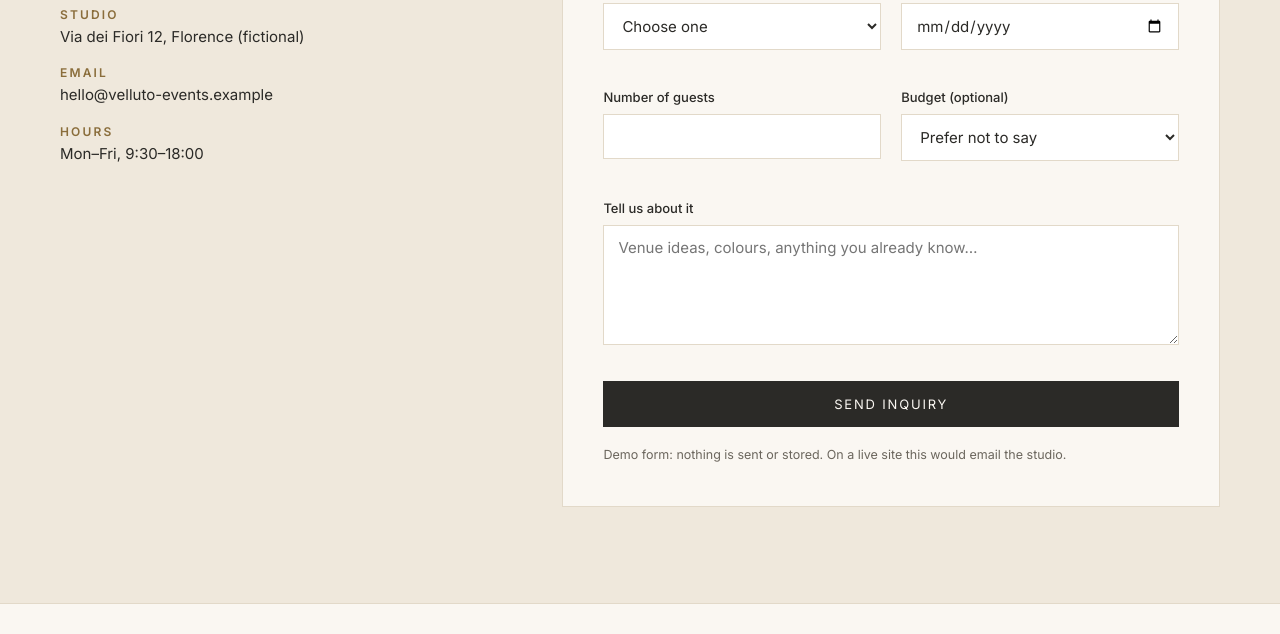
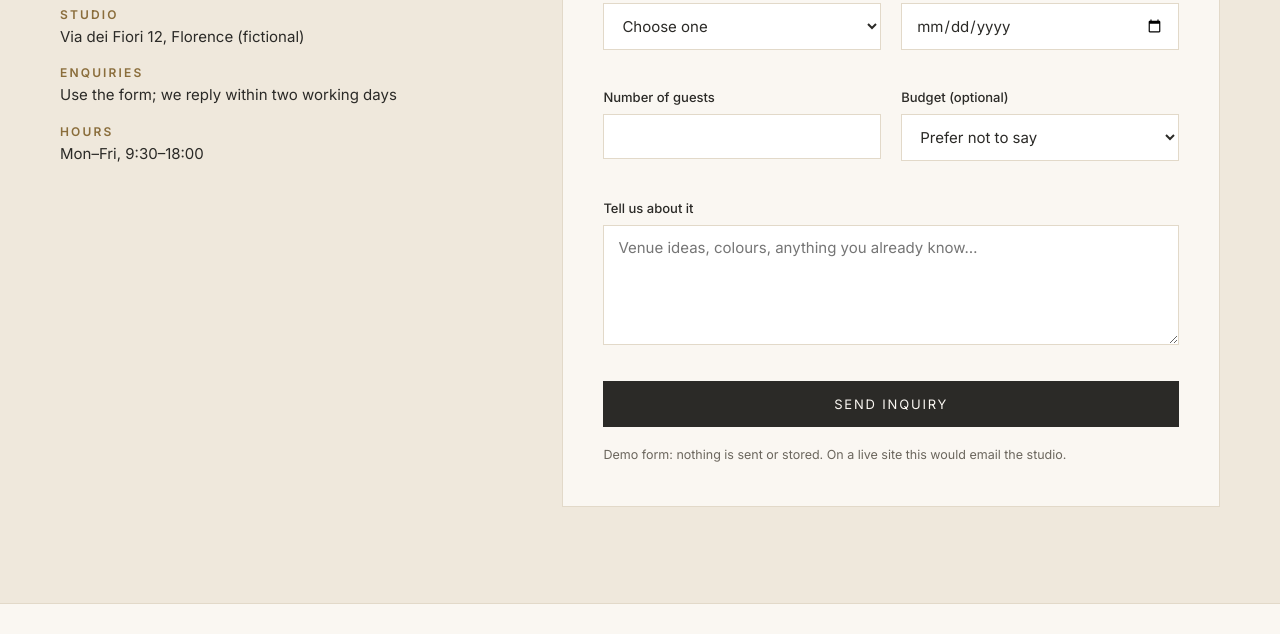
Before and after one commit to prosyncsolutions/prosyncsolutions.github.io, a plain HTML site: page event-design/index.html in a window 1280 px wide. Shown: the part 5233-5867 px from the top of the page. Drawn offline with nearby package versions, Linux system fonts and the light colour scheme.

Commit message:
Remove fictional contact details from demo sites

```diff
--- a/event-design/index.html
+++ b/event-design/index.html
@@ -349,7 +349,7 @@ footer { padding: 48px 0; font-size: 14px; color: var(--muted); border-top: 1px
         <p>Share a few details and we’ll reply within two working days with availability and a rough budget range.</p>
         <dl>
           <div><dt>Studio</dt><dd>Via dei Fiori 12, Florence (fictional)</dd></div>
-          <div><dt>Email</dt><dd>hello@velluto-events.example</dd></div>
+          <div><dt>Enquiries</dt><dd>Use the form; we reply within two working days</dd></div>
           <div><dt>Hours</dt><dd>Mon–Fri, 9:30–18:00</dd></div>
         </dl>
       </div>
```
Also changed, not shown: restaurant-website/index.html (+1 -1 lines).
